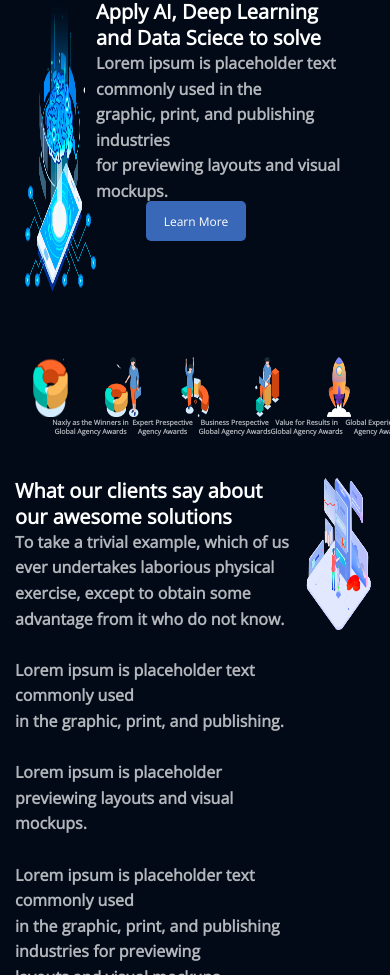
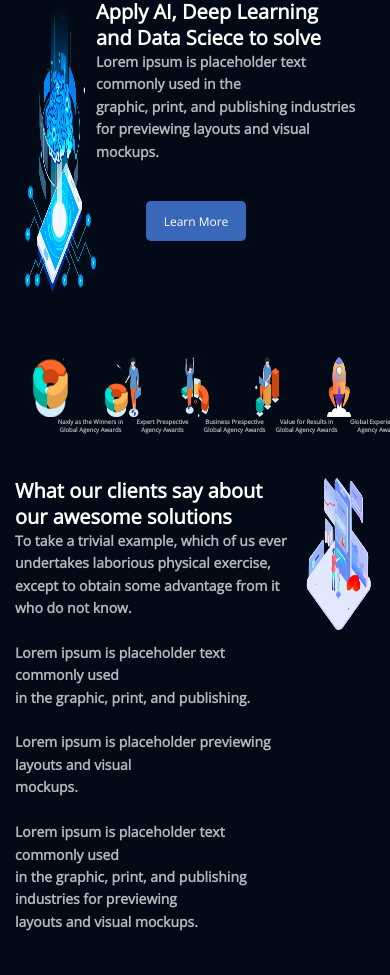
Before and after one commit to mykolamieshkov-web/layout, a plain HTML site: page index.html in a window 390 px wide. Shown: the part 406-1381 px from the top of the page. After the commit the page ends 1339 px from the top, so only its background shows below. Drawn offline with nearby package versions, Linux system fonts and the light colour scheme.

Commit message:
bug fixing

```diff
--- a/css/style.css
+++ b/css/style.css
@@ -176,10 +176,10 @@ margin: 0px;
 font-family: 'Open Sans', sans-serif;
 font-style: normal;
 font-weight: 600;
-font-size: 18px;
+font-size: 16px;
 line-height: 160%;
 /* or 29px */
-width: 558px;
+width: 500px;
 height: 87px;
 /* #FFFFFF */
 color: #FFFFFF;
@@ -192,7 +192,7 @@ margin: 15px;
 font-family: 'Open Sans', sans-serif;
 font-style: normal;
 font-weight: 600;
-font-size: 16px;
+font-size: 14px;
 line-height: 160%;
 width: 279px;
 height: 100px;
@@ -292,7 +292,7 @@ opacity: 0.7;
 font-family: 'Open Sans', sans-serif;
 font-style: normal;
 font-weight: 700;
-font-size: 25px;
+font-size: 20px;
 line-height: 125%;
 text-align: center;
 color: #FFFFFF;
@@ -303,7 +303,7 @@ height: 62px;
 
     @media only screen and (max-width:31.25rem){
       #grey {
-       font-size: 14px;
+       font-size: 12px;
 
 
       }}
```
